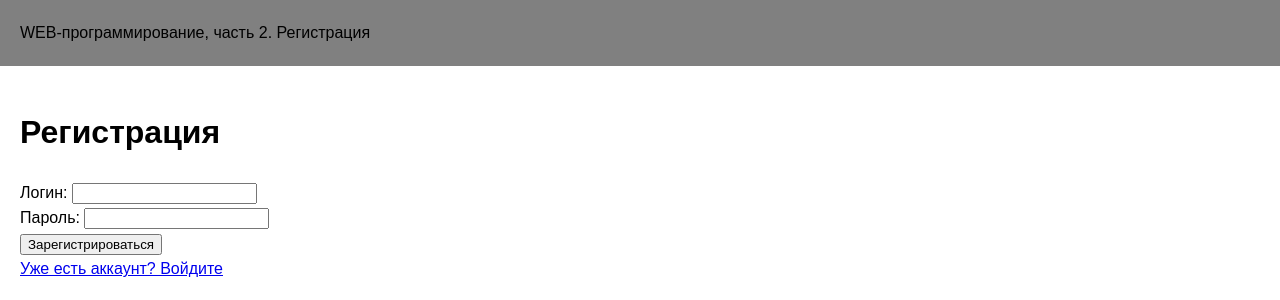
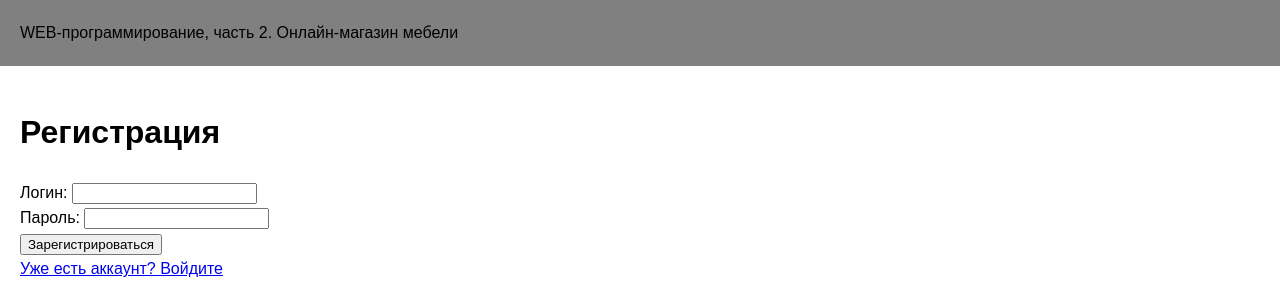
Before and after one commit to anastasiaagafonova/web-back-labs, a Flask app: page /rgz/register in a window 1280 px wide. Shown: the top 300 px of the page. Run offline with Flask 3, Linux system fonts and the light colour scheme; some libraries are stand-ins or nearby versions.

Commit message:
проверка регистрации

```diff
--- a/templates/rgz/register.html
+++ b/templates/rgz/register.html
@@ -1,6 +1,6 @@
 {% extends "base.html" %}
 
-{% block lab %}Регистрация{% endblock %}
+{% block lab %}Онлайн-магазин мебели{% endblock %}
 
 {% block styles %}
     <link rel="stylesheet" href="{{ url_for('static', filename='rgz/rgz.css') }}">
```
